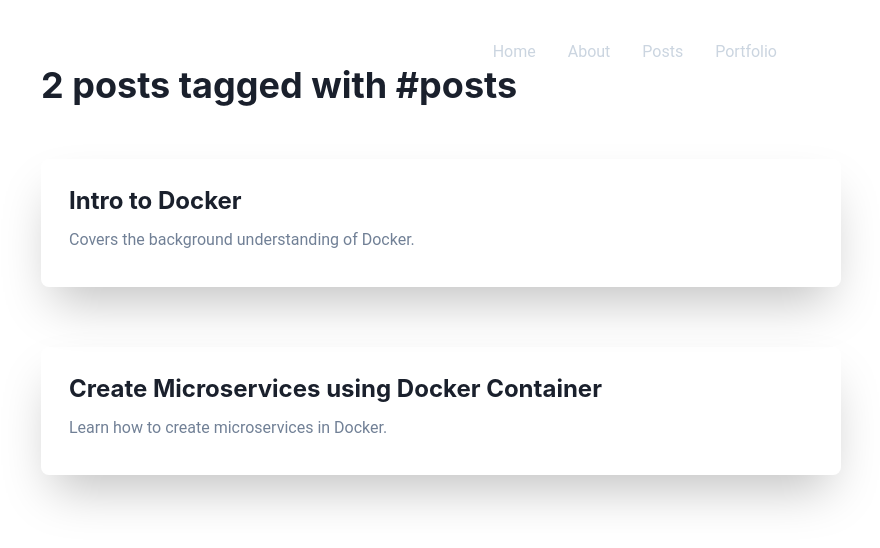
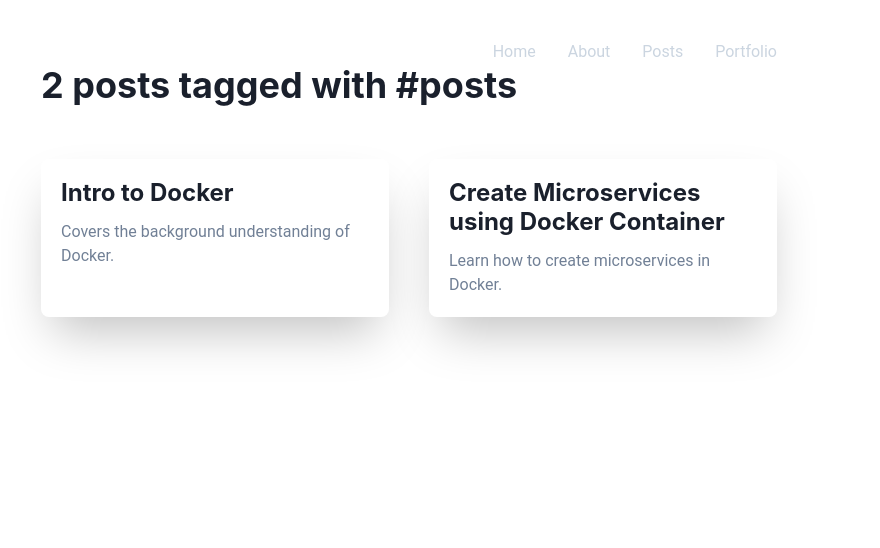
Before and after one commit to bellapd/bellapd-v1, a Next.js app: page /tag/posts in a window 1280 px wide. Shown: the top 548 px of the page, without its empty margins (231-1111 px from the left). Built offline with nearby package versions, Linux system fonts and the light colour scheme; a small style sheet from the web is missing.

Commit message:
style: box display flex

```diff
--- a/components/Posts/RelatedPosts.tsx
+++ b/components/Posts/RelatedPosts.tsx
@@ -3,32 +3,29 @@ import type { Post } from "../../lib/types";
 import {
   Box,
   Text,
-  Stack,
   HStack,
   LinkBox,
   Heading,
   LinkOverlay,
-  useColorModeValue,
   useBreakpointValue,
+  SimpleGrid,
 } from "@chakra-ui/react";
 
 function Cards({ posts, type }: { posts: Post[]; type: string }) {
   const isDesktop = useBreakpointValue({ base: false, md: true });
   const fontSize = isDesktop ? "md" : "sm";
   const padding = isDesktop ? "3" : "2";
-  const bgColor = useColorModeValue("white", "gray.600");
+
   return (
-    <Stack spacing={5} direction={isDesktop ? "column" : "column"}>
+    <SimpleGrid columns={isDesktop ? 2 : 1} spacing="10" mt="5">
       {posts.map((post) => (
         <LinkBox
           as="article"
+          key={post.slug}
           my={5}
-          key={post.slug}
-          p={7}
+          p={5}
           boxShadow="2xl"
           rounded="lg"
-          w="50rem"
-          h="8rem"
           _hover={{
             // pop up effect
             transform: "translateY(-5px)",
@@ -90,7 +87,7 @@ function Cards({ posts, type }: { posts: Post[]; type: string }) {
           </NextLink>
         </LinkBox>
       ))}
-    </Stack>
+    </SimpleGrid>
   );
 }
 
```
